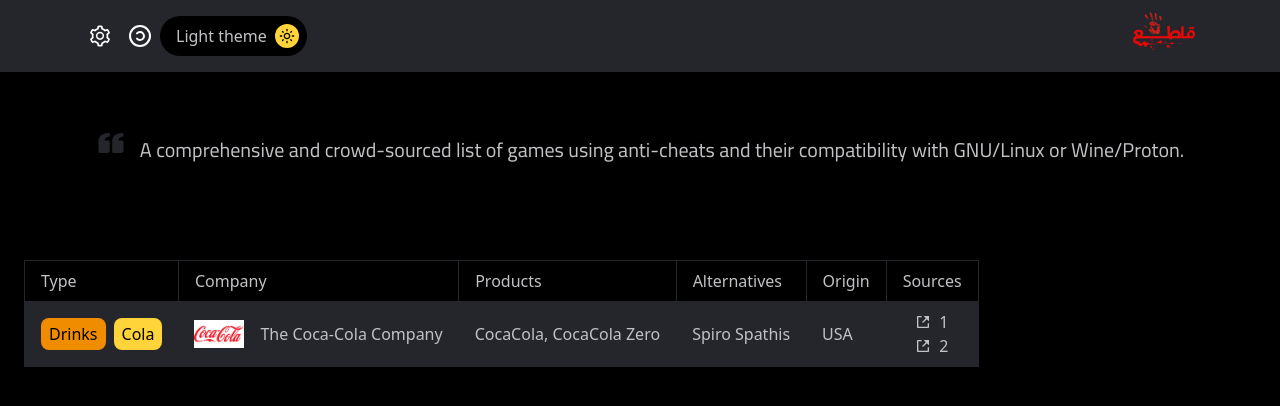
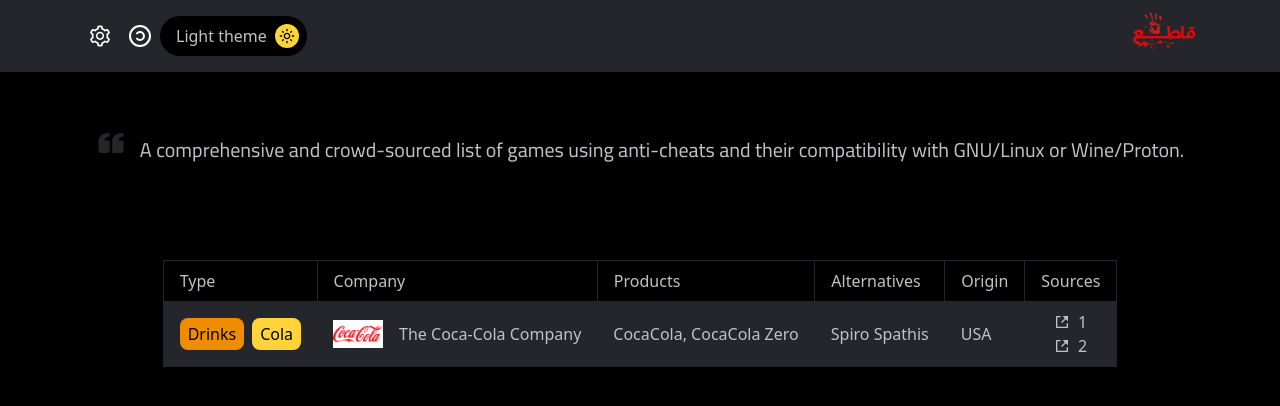
Before and after one commit to 0xyosef/boycott, a Next.js app: page / in a window 1280 px wide. Shown: the top 406 px of the page. Built offline with nearby package versions, Linux system fonts and the light colour scheme.

Commit message:
fix(accessibility): add role attribute to the table elements

```diff
--- a/src/app/page.tsx
+++ b/src/app/page.tsx
@@ -8,7 +8,7 @@
       <div>
         <Hero />
       </div>
-      <main className="pt-24 w-full flex">
+      <main className="pt-24 w-fit flex">
         <Table data={data} />
       </main>
     </div>
--- a/src/components/TCell.tsx
+++ b/src/components/TCell.tsx
@@ -1,3 +1,3 @@
 export default function TCell({children}:{children: React.ReactNode}) {
-  return <td className="px-4 py-2">{children}</td>
+  return <td role="cell" className="px-4 py-2 w-fit">{children}</td>
 }
--- a/src/components/Table.tsx
+++ b/src/components/Table.tsx
@@ -8,8 +8,7 @@
 export default function Table({ data }: Props) {
   return (
     <>
-      <div className="overflow-x-auto">
-        <table className="text-left border border-primary bg-background text-text">
+      <table role="table" className="text-left border border-primary bg-background text-text max-w-full">
         <Thead headers={Object.keys(data[0])}/>
         {data.map((data, id) => (
           <Tbody
@@ -18,7 +17,6 @@
           />
         ))}
       </table>
-      </div>
     </>
   );
 }
--- a/src/components/TableCompany.tsx
+++ b/src/components/TableCompany.tsx
@@ -14,7 +14,7 @@
     <TCell>
       <div className="flex items-center gap-x-4">
         <Image src={image} alt={imageAlt} width={50} height={40} />
-        <span className="font-medium">{name}</span>
+        <span className="font-medium whitespace-nowrap">{name}</span>
       </div>
     </TCell>
   );
--- a/src/components/Tbody.tsx
+++ b/src/components/Tbody.tsx
@@ -9,8 +9,8 @@
 export default function Tbody(props: BoycottItem) {
   return (
     <>
-      <tbody className="divide-y text-text border border-primary">
-        <tr className="bg-background-light">
+      <tbody role="rowgroup" className="divide-y text-text border border-primary">
+        <tr role="row" className="bg-background-light">
           <TableType types={props.type} />
           <TableCompany {...props.company} />
           <TableProducts products={props.products} />
--- a/src/components/Thead.tsx
+++ b/src/components/Thead.tsx
@@ -1,10 +1,10 @@
 export default function Thead({ headers }: { headers: string[] }) {
-  console.log(headers);
   return (
-    <thead className="ltr:text-left rtl:text-right ">
-      <tr className="">
+    <thead role="rowgroup" className="">
+      <tr role="row" className="">
         {headers.map((header, id) => (
           <th
+            role="columnheader"
             key={id}
             className="whitespace-nowrap px-4 py-2 capitalize font-medium w-fit border border-primary"
           >
```
Lines whose indentation alone changed are shown as unchanged.
